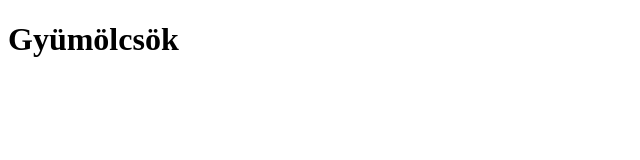
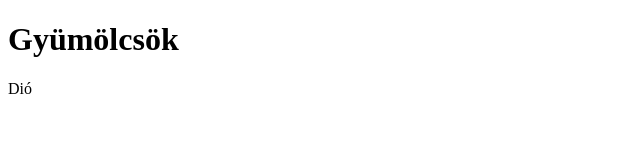
Before and after one commit to VaranyiEszti/vegyigyumi, a website: page index.html in a window 1280 px wide. Shown: the full height of the page, 0-640 px from the left. Drawn offline with Linux system fonts and the light colour scheme.

Commit message:
Dió pucolása

```diff
--- a/index.html
+++ b/index.html
@@ -8,6 +8,8 @@
 <body>
     <h1>Gyümölcsök</h1>
 
+    <p>Dió</p>
+
 
 </body>
 </html>
```
